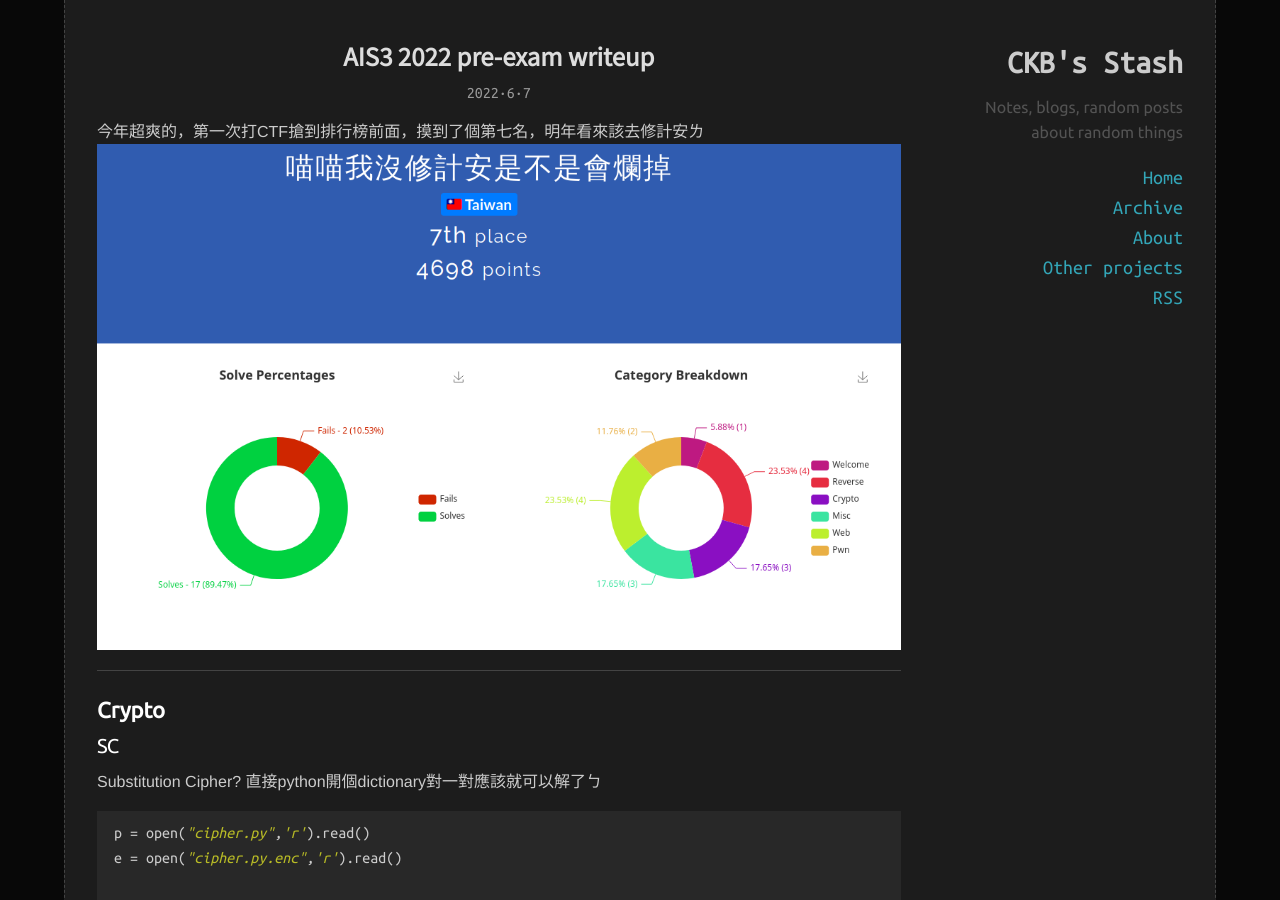
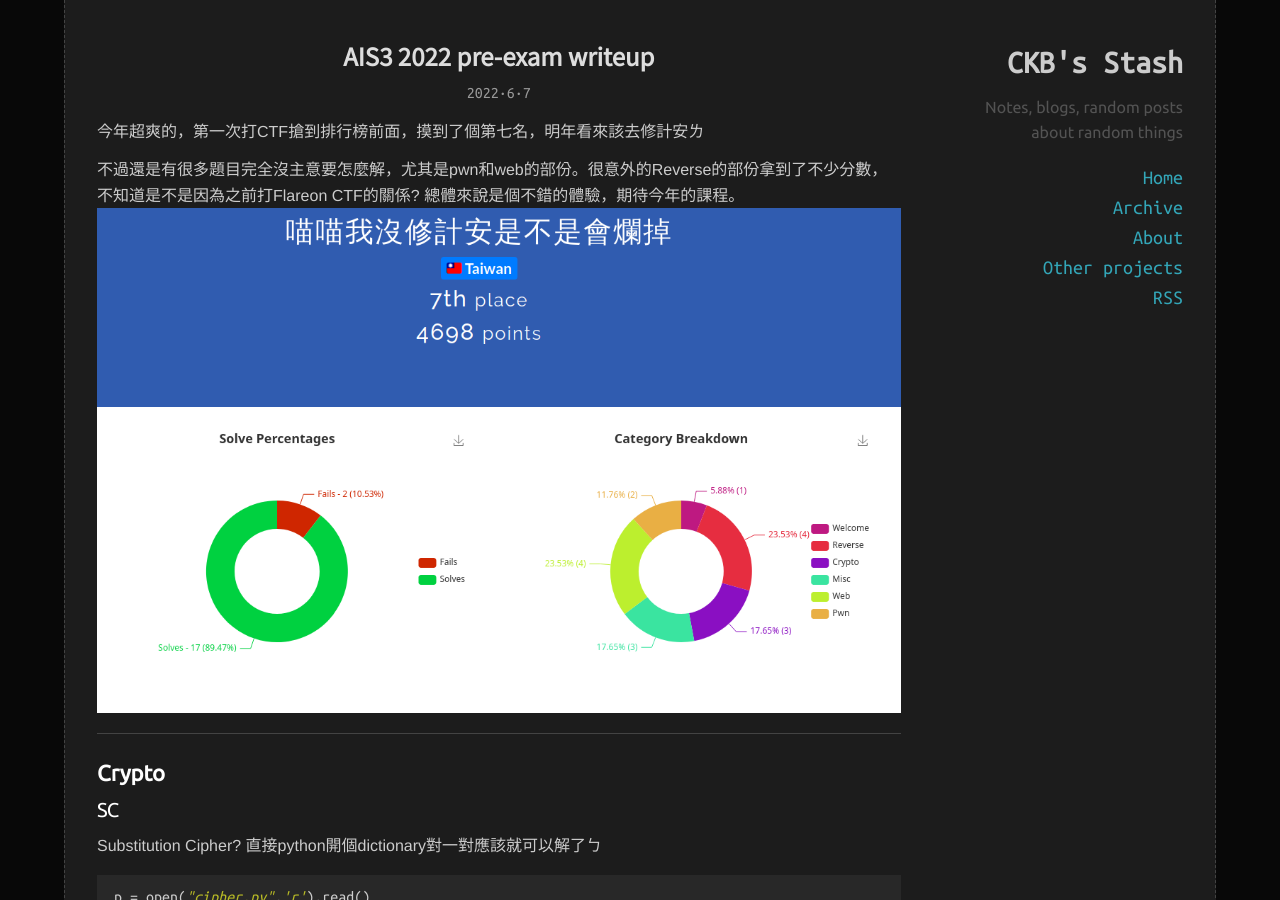
Before and after one commit to ChenKB91/chenkb91.github.io, a Jekyll site: the page built from _posts/2022-06-07-ais3-2022-writeup.md, in a window 1280 px wide and 900 px high. Built offline with Jekyll 4.4.1, drawn with Linux system fonts in a browser that asks for light colours; formulas are drawn with MathJax 3.

Commit message:
more description

```diff
--- a/_posts/2022-06-07-ais3-2022-writeup.md
+++ b/_posts/2022-06-07-ais3-2022-writeup.md
@@ -9,6 +9,8 @@ categories: writeup
 ---
 
 今年超爽的，第一次打CTF搶到排行榜前面，摸到了個第七名，明年看來該去修計安ㄌ
+
+不過還是有很多題目完全沒主意要怎麼解，尤其是pwn和web的部份。很意外的Reverse的部份拿到了不少分數，不知道是不是因為之前打Flareon CTF的關係? 總體來說是個不錯的體驗，期待今年的課程。
 <!--description-->
 ![scoreboard](/assets/img/2022-06-07/image-20220520181523363.png)
 
```
